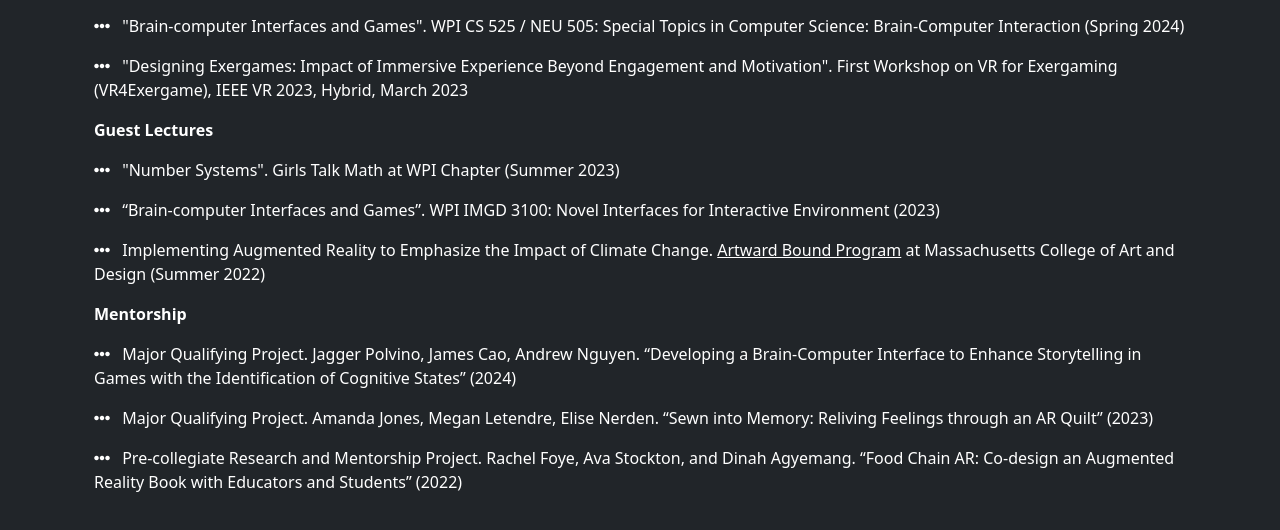
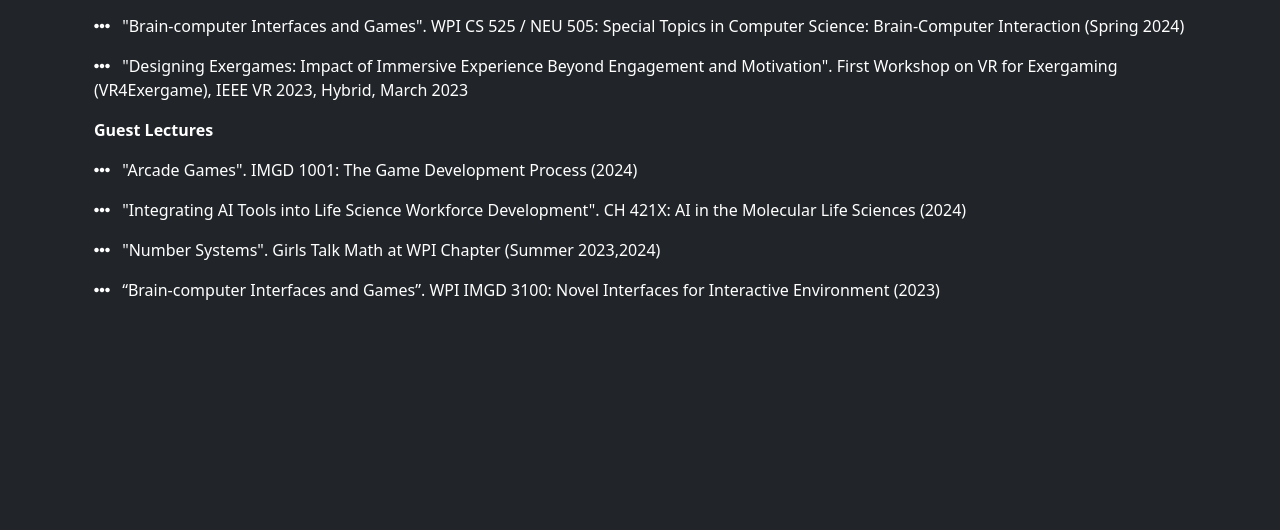
Before and after one commit to jingruchenmax/jingruchenmax.github.io, a plain HTML site: page teaching.html in a window 1280 px wide. Shown: the part 186-716 px from the top of the page. Drawn offline with nearby package versions, Linux system fonts and the light colour scheme.

Commit message:
update cv and experience

```diff
--- a/teaching.html
+++ b/teaching.html
@@ -42,14 +42,10 @@
                 <p><i class="fa fa-ellipsis-h me-2"></i> "Brain-computer Interfaces and Games". WPI CS 525 / NEU 505: Special Topics in Computer Science: Brain-Computer Interaction (Spring 2024)</p>
                 <p><i class="fa fa-ellipsis-h me-2"></i> "Designing Exergames: Impact of Immersive Experience Beyond Engagement and Motivation". First Workshop on VR for Exergaming (VR4Exergame), IEEE VR 2023, Hybrid, March 2023</p>
                 <p><b>Guest Lectures</b></p>
-                <p><i class="fa fa-ellipsis-h me-2"></i> "Number Systems". Girls Talk Math at WPI Chapter (Summer 2023)</p>
+                <p><i class="fa fa-ellipsis-h me-2"></i> "Arcade Games". IMGD 1001: The Game Development Process (2024)</p>
+                <p><i class="fa fa-ellipsis-h me-2"></i> "Integrating AI Tools into Life Science Workforce Development". CH 421X: AI in the Molecular Life Sciences (2024)</p>
+                <p><i class="fa fa-ellipsis-h me-2"></i> "Number Systems". Girls Talk Math at WPI Chapter (Summer 2023,2024)</p>
                 <p><i class="fa fa-ellipsis-h me-2"></i> “Brain-computer Interfaces and Games”. WPI IMGD 3100: Novel Interfaces for Interactive Environment (2023)</p>
-                <p><i class="fa fa-ellipsis-h me-2"></i> Implementing Augmented Reality to Emphasize the Impact of Climate Change. <a class="text-white"
-                    href="https://massart.edu/artwardbound" target="_blank">Artward Bound Program</a> at Massachusetts College of Art and Design (Summer 2022)</p>
-                <p><b>Mentorship</b></p>
-                <p><i class="fa fa-ellipsis-h me-2"></i> Major Qualifying Project. Jagger Polvino, James Cao, Andrew Nguyen. “Developing a Brain-Computer Interface to Enhance Storytelling in Games with the Identification of Cognitive States” (2024)</p>
-                <p><i class="fa fa-ellipsis-h me-2"></i> Major Qualifying Project. Amanda Jones, Megan Letendre, Elise Nerden. “Sewn into Memory: Reliving Feelings through an AR Quilt” (2023)</p>
-                <p><i class="fa fa-ellipsis-h me-2"></i> Pre-collegiate Research and Mentorship Project. Rachel Foye, Ava Stockton, and Dinah Agyemang. “Food Chain AR: Co-design an Augmented Reality Book with Educators and Students” (2022)</p>
               </div>
         </div>
 
```
Also changed, not shown: services.html (+4 -2 lines), 2 other files.
